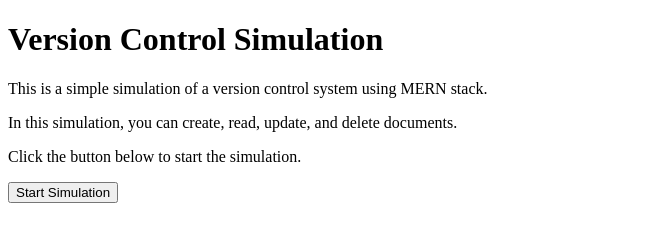
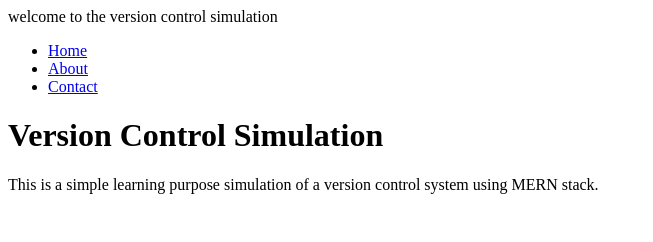
Before and after one commit to MeronTeweldebrhan/version-control-simulation-mern, a plain HTML site: page index.html in a window 1280 px wide. Shown: the whole page, without its empty margins (0-653 px from the left). Drawn offline with Linux system fonts and the light colour scheme.

Commit message:
Added header section to index.html

```diff
--- a/index.html
+++ b/index.html
@@ -6,10 +6,16 @@
     <title>Document</title>
 </head>
 <body>
+    <header>
+        welcome to the version control simulation
+        <nav>
+            <ul>
+                <li><a href="#home">Home</a></li>
+                <li><a href="#about">About</a></li>
+                <li><a href="#contact">Contact</a></li>
+            </ul>
+    </header>
     <h1>Version Control Simulation</h1>
-    <p>This is a simple simulation of a version control system using MERN stack.</p>
-    <p>In this simulation, you can create, read, update, and delete documents.</p>
-    <p>Click the button below to start the simulation.</p>
-    <button id="start-simulation">Start Simulation</button>
+    <p>This is a simple learning purpose simulation of a version control system using MERN stack.</p>
 </body>
 </html>
```
